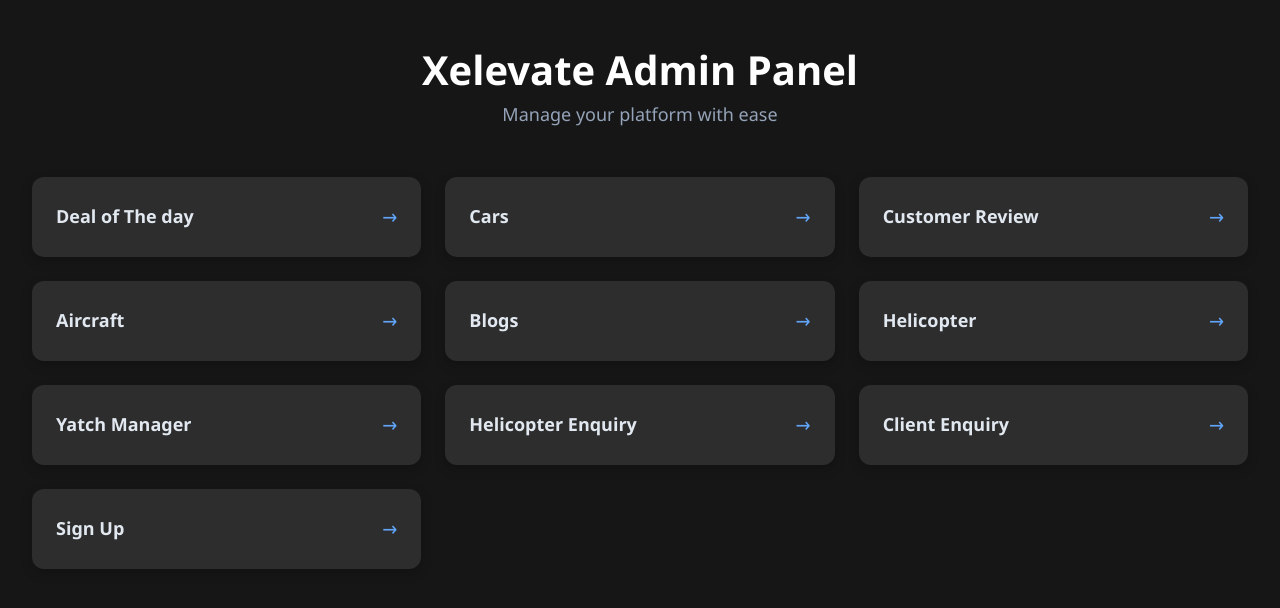
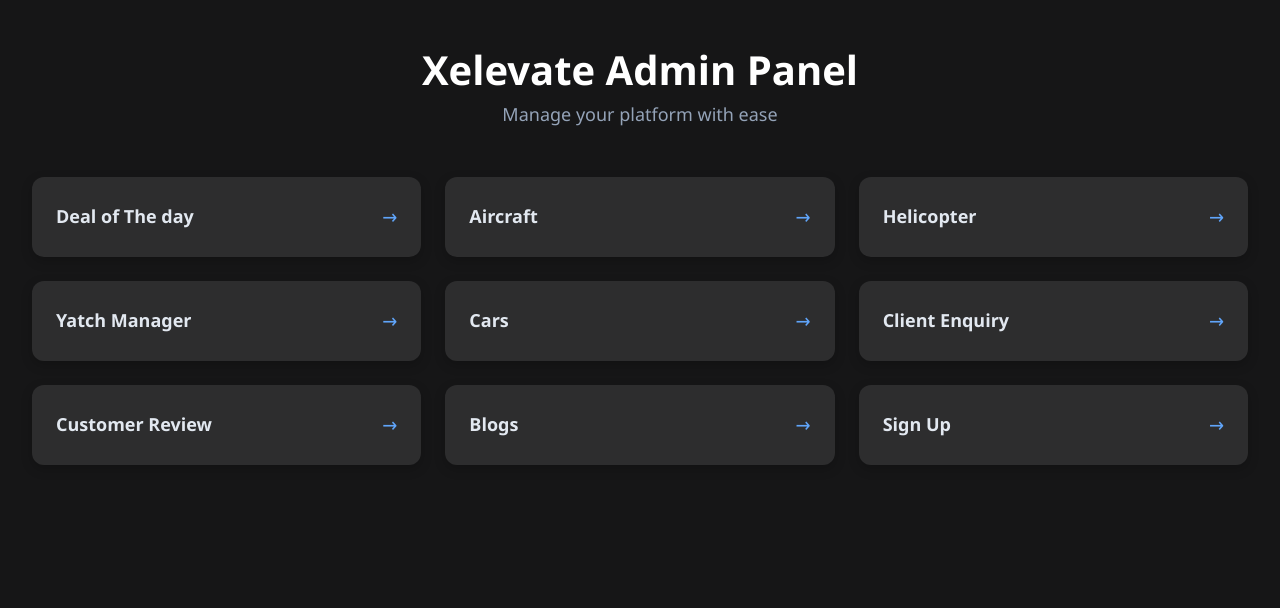
Before and after one commit to AnuragNishad12/AdminPanelXelevate, a React (Vite) app: page /MainPage in a window 1280 px wide. Shown: the top 608 px of the page. Built offline with nearby package versions, Linux system fonts and the light colour scheme.

Commit message:
fixed AdminPanelXelevate

```diff
--- a/src/MainPage.jsx
+++ b/src/MainPage.jsx
@@ -5,15 +5,22 @@
 
 const cardData = [
   { title: "Deal of The day", route: "/Dealoftheday" },
-  { title: "Cars", route: "/Cars" },
-  { title: "Customer Review", route: "/CustomerReview" },
   { title: "Aircraft", route: "/Aircraft" },
-  { title: "Blogs", route: "/Blogs" },
   { title: "Helicopter", route: "/Helicopter" },
   { title: "Yatch Manager", route: "/YatchManager" },
+  { title: "Cars", route: "/Cars" },
+
+
+
+
+
+
+
   // { title: "Customer Review Helicopter", route: "/logout" },
-  { title: "Helicopter Enquiry", route: "/HelicopterEnquiry" },
+  // { title: "Helicopter Enquiry", route: "/HelicopterEnquiry" },
   { title: "Client Enquiry", route: "/ClientEnquiry" },
+  { title: "Customer Review", route: "/CustomerReview" },
+  { title: "Blogs", route: "/Blogs" },
   { title: "Sign Up", route: "/SignUp" },
 
 ];
```
